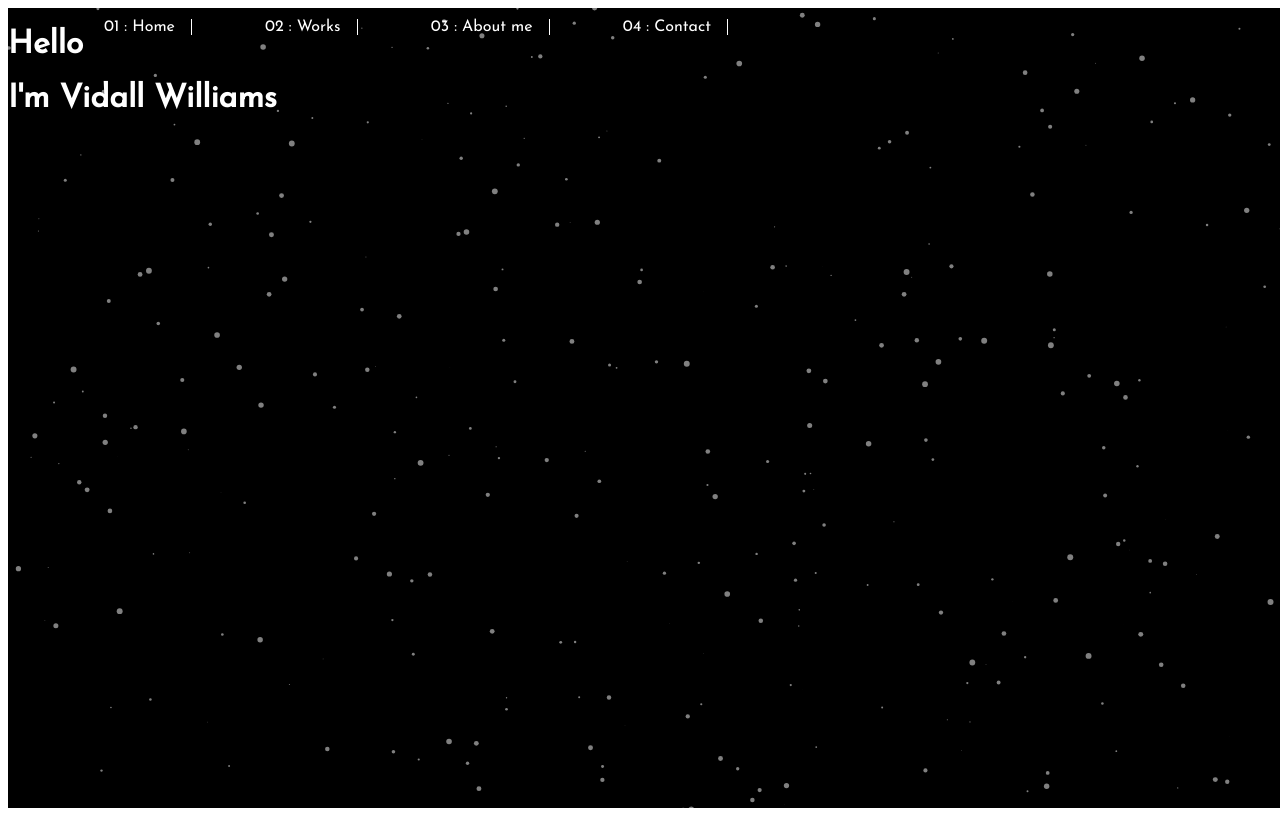
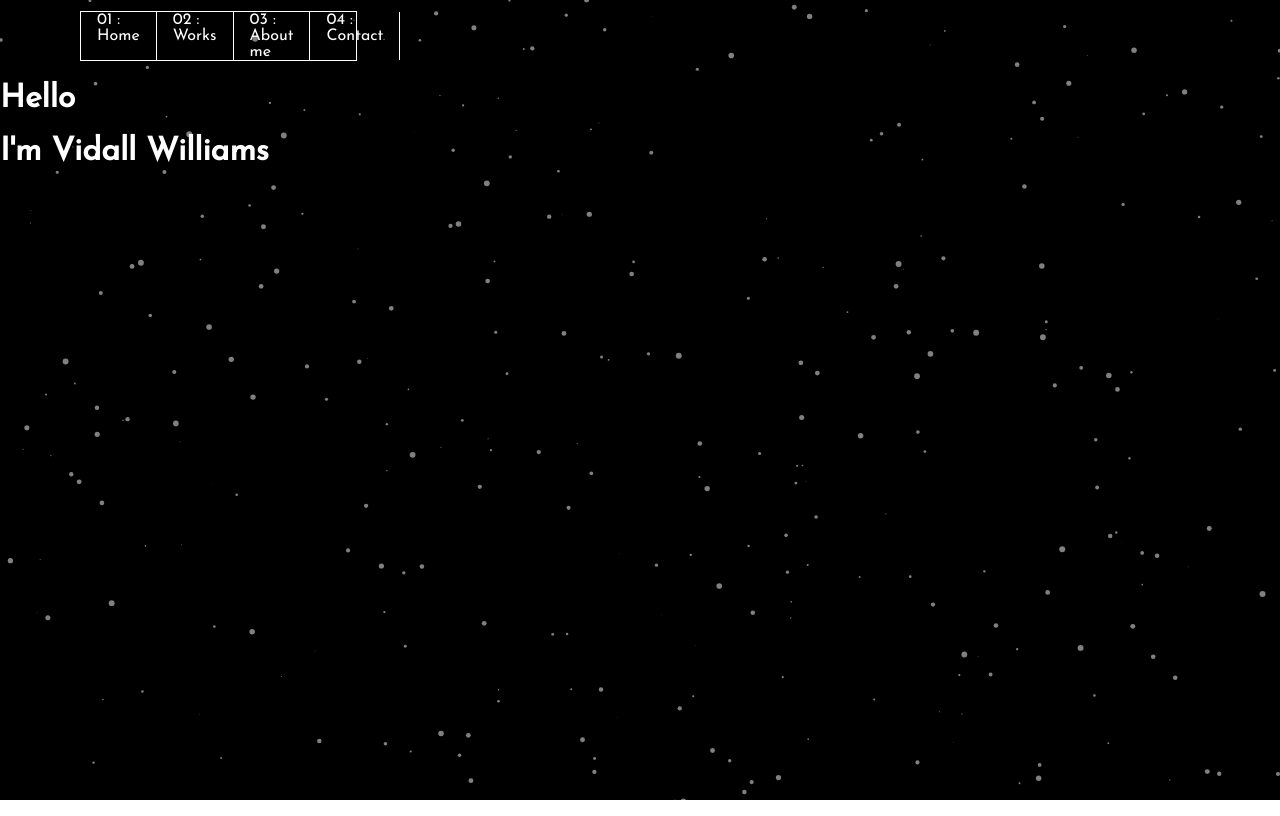
Before and after one commit to KailGreene/space-portfolio, a plain HTML site: page index.html in a window 1280 px wide. Drawn offline with nearby package versions, Linux system fonts and the light colour scheme.

Commit message:
fixed screen issues due to css with particles.js being a background

```diff
--- a/css/style.css
+++ b/css/style.css
@@ -1,14 +1,18 @@
+canvas {
+  display: block;
+  vertical-align: bottom;
+}
 #particles-js {
   background-color: #000;
-  position: relative;
+  position: absolute;
   z-index: -1;
   width: 100%;
   height: 100%;
 }
 body {
   font-family: "Josefin Sans", sans-serif;
-  width: 100%;
-  height: 100vh;
+  margin: 0;
+  padding: 0;
 }
 ul {
   list-style: none;
@@ -20,6 +24,7 @@ a {
 }
 .container {
   display: flex;
+  position: absolute;
   flex-direction: column;
 }
 .main-nav {
@@ -29,7 +34,7 @@ a {
   display: flex;
   flex-direction: row;
   justify-content: space-between;
-  position: absolute;
+  border: 0.01rem solid #fff;
 }
 .main-nav li {
   padding: 0 1rem 0 1rem;
@@ -42,6 +47,5 @@ a {
   font-weight: bold;
 }
 .title {
-  position: absolute;
   color: #fff;
 }
```
